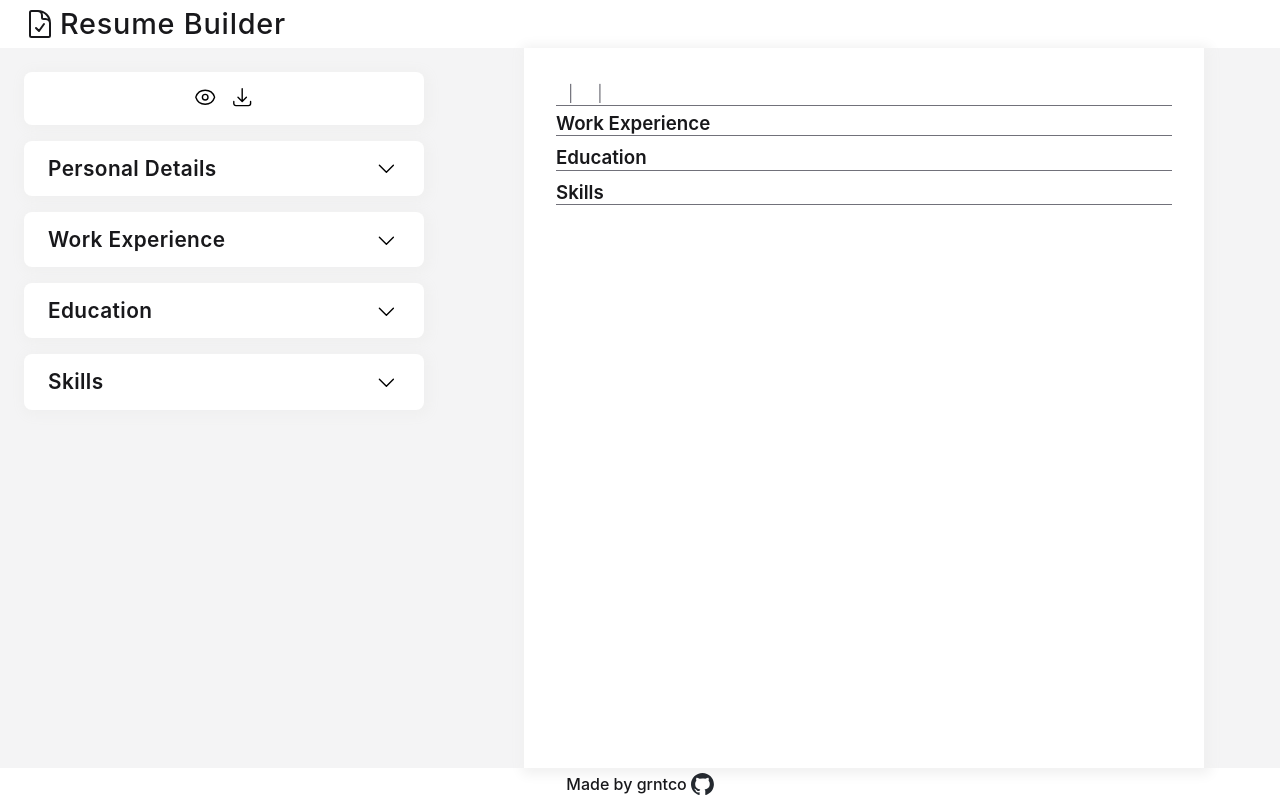
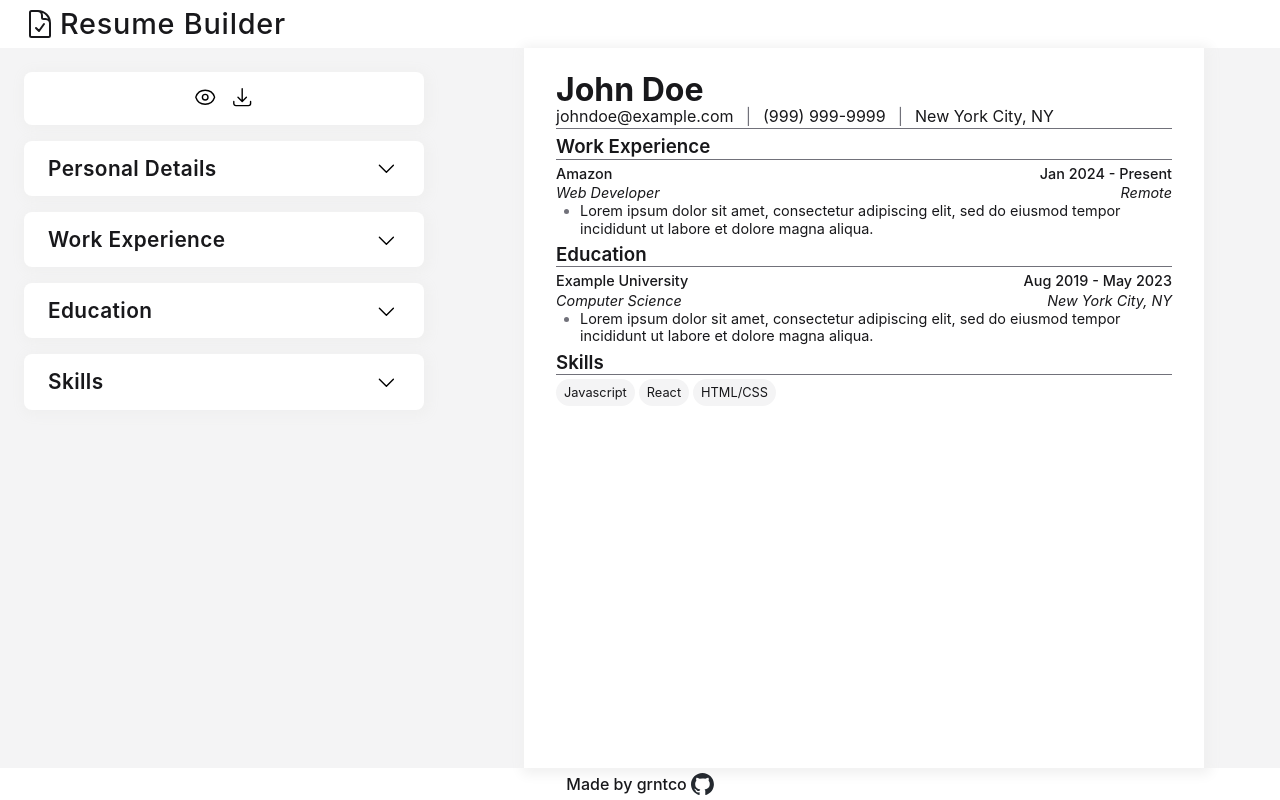
Before and after one commit to grntco/resume-builder, a React (Vite) app: page / in a window 1280 px wide. Built offline with nearby package versions, Linux system fonts and the light colour scheme.

Commit message:
add downloads pdf (works partially); add dummy data

```diff
--- a/package.json
+++ b/package.json
@@ -11,6 +11,7 @@
   },
   "dependencies": {
     "@heroicons/react": "^2.1.1",
+    "html2pdf.js": "^0.10.1",
     "react": "^18.2.0",
     "react-dom": "^18.2.0"
   },
--- a/src/components/Resume.jsx
+++ b/src/components/Resume.jsx
@@ -3,7 +3,7 @@ import { ResumeExperience } from './ResumeExperience'
 
 export function Resume({ data }) {
     return (
-        <div className="resume">
+        <div className="resume" id="resume">
             <div className="resume__section">
                 <h2 className="resume__name">{data[0].fieldsets[0][0].value}</h2>
                 <ul className="resume__contact-info-container">
--- a/src/components/cards/Form.jsx
+++ b/src/components/cards/Form.jsx
@@ -41,7 +41,6 @@ export function Form({ form, handleInputChange, handleAddFieldset, handleDeleteF
                                             handleTextAreaChange={handleTextAreaChange}
                                             handleAddResponsibility={handleAddResponsibility}
                                             handleDeleteResponsibility={handleDeleteResponsibility}
-                                            // placeholder={input.responsibilities}
                                         />
                                     }
                                 })}
--- a/src/components/cards/Toolbar.jsx
+++ b/src/components/cards/Toolbar.jsx
@@ -1,12 +1,32 @@
 import { EyeIcon } from "@heroicons/react/24/outline"
 import { ArrowDownTrayIcon } from "@heroicons/react/24/outline"
 import '../../styles/Toolbar.css'
+// import html2pdf from "../../../node_modules/html2pdf.js/dist/html2pdf.bundle.js"
+import * as html2pdf from "html2pdf.js";
+
 
 export function Toolbar() {
     return (
         <div className="toolbar">
             <button className="toolbar__btn" title="Preview"><EyeIcon className="icon"/></button>
-            <button className="toolbar__btn" title="Download as PDF"><ArrowDownTrayIcon className="icon"/></button>
+            <button
+                className="toolbar__btn"
+                title="Download as PDF"
+                onClick={handlePDFDownload}
+            ><ArrowDownTrayIcon className="icon"/></button>
         </div>
     )
+
+    function handlePDFDownload() {
+        const resume = document.getElementById('resume')
+        // const options = {
+        //     // margin: 1,
+        //     filename: 'resume.pdf',
+        //     image:        { type: 'jpeg', quality: 0.98 },
+        //     html2canvas:  { scale: 3 },
+        //     jsPDF:        { format: 'letter' }
+        // }
+
+        html2pdf(resume)
+    }
 }
--- a/src/resumeData.js
+++ b/src/resumeData.js
@@ -4,19 +4,19 @@ export const resumeData = [
         fieldsets: [
             [{
                 label: "Full Name",
-                value: "",
+                value: "John Doe",
             },
             {
                 label: "Email",
-                value: "",
+                value: "johndoe@example.com",
             },
             {
                 label: "Phone Number",
-                value: "",
+                value: "(999) 999-9999",
             },
             {
                 label: "Location",
-                value: "",
+                value: "New York City, NY",
             }]
         ]
     },
@@ -27,29 +27,29 @@ export const resumeData = [
         fieldsets: [
             [{
                 label: "Company",
-                value: "",
+                value: "Amazon",
             },
             {
                 label: "Position",
-                value: "",
+                value: "Web Developer",
             },
             {
                 label: "Location",
-                value: "",
+                value: "Remote",
             },
             {
                 label: "Start Date",
-                value: "",
+                value: "Jan 2024",
             },
             {
                 label: "End Date",
-                value: "",
+                value: "Present",
             },
             {
                 label: "Responsibilities",
                 responsibilitiesLimit: 5,
                 responsibilities: [
-                    "",
+                    "Lorem ipsum dolor sit amet, consectetur adipiscing elit, sed do eiusmod tempor incididunt ut labore et dolore magna aliqua.",
                 ]
             }]
         ]
@@ -61,29 +61,29 @@ export const resumeData = [
         fieldsets: [
             [{
                 label: "University",
-                value: "",
+                value: "Example University",
             },
             {
                 label: "Degree",
-                value: "",
+                value: "Computer Science",
             },
             {
                 label: "Location",
-                value: "",
+                value: "New York City, NY",
             },
             {
                 label: "Start Date",
-                value: "",
+                value: "Aug 2019",
             },
             {
                 label: "End Date",
-                value: "",
+                value: "May 2023",
             },
             {
                 label: "Responsibilities",
                 responsibilitiesLimit: 5,
                 responsibilities: [
-                    "",
+                    "Lorem ipsum dolor sit amet, consectetur adipiscing elit, sed do eiusmod tempor incididunt ut labore et dolore magna aliqua.",
                 ]
             }]
         ]
@@ -95,7 +95,15 @@ export const resumeData = [
         fieldsets: [
             [{
                 label: "Skill",
-                value: "",
+                value: "Javascript",
+            }],
+            [{
+                label: "Skill",
+                value: "React",
+            }],
+            [{
+                label: "Skill",
+                value: "HTML/CSS",
             }]
         ]
     }
--- a/src/styles/Resume.css
+++ b/src/styles/Resume.css
@@ -16,6 +16,10 @@
     display: flex;
     flex-direction: column;
     gap: 4px;
+}
+
+.resume__section:first-child {
+    gap: 8px;
 }
 
 .resume__section-title {
```
Also changed, not shown: 1 other file (tests, documents, lock files or other folders).
